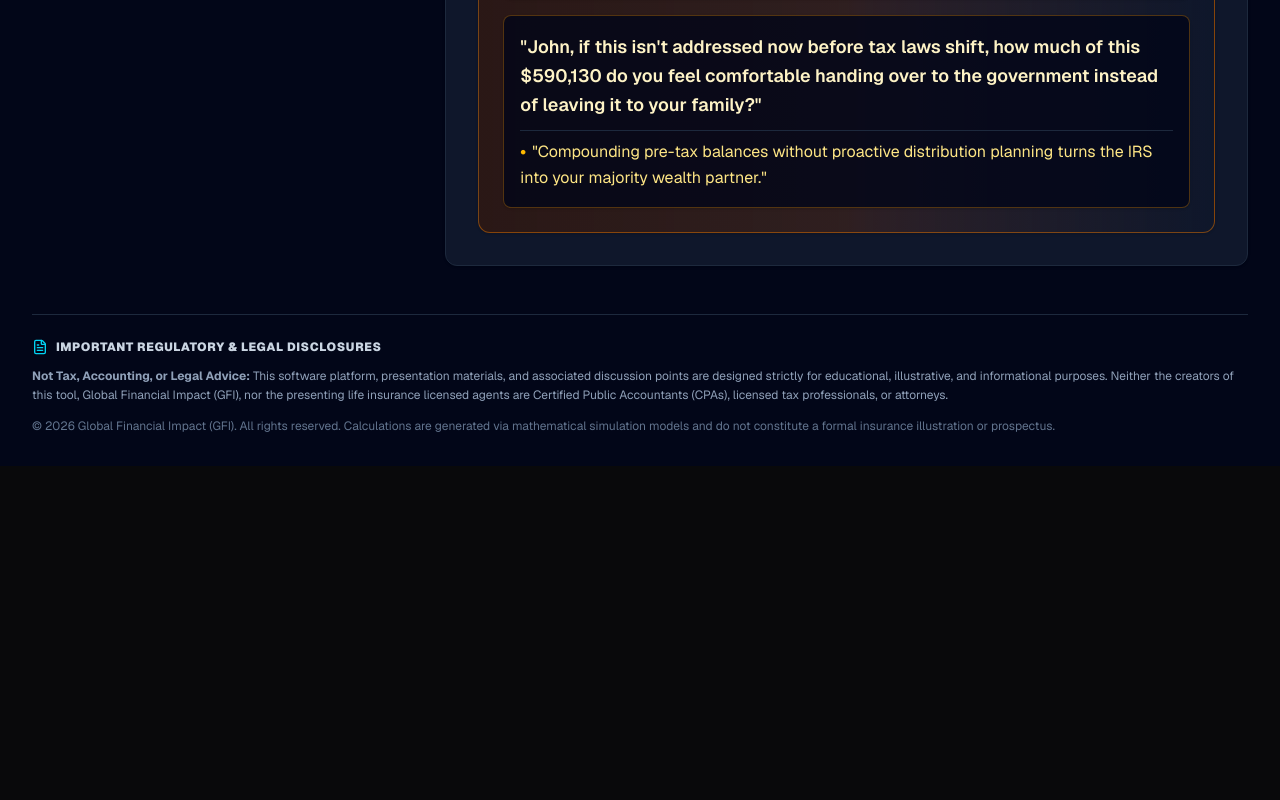
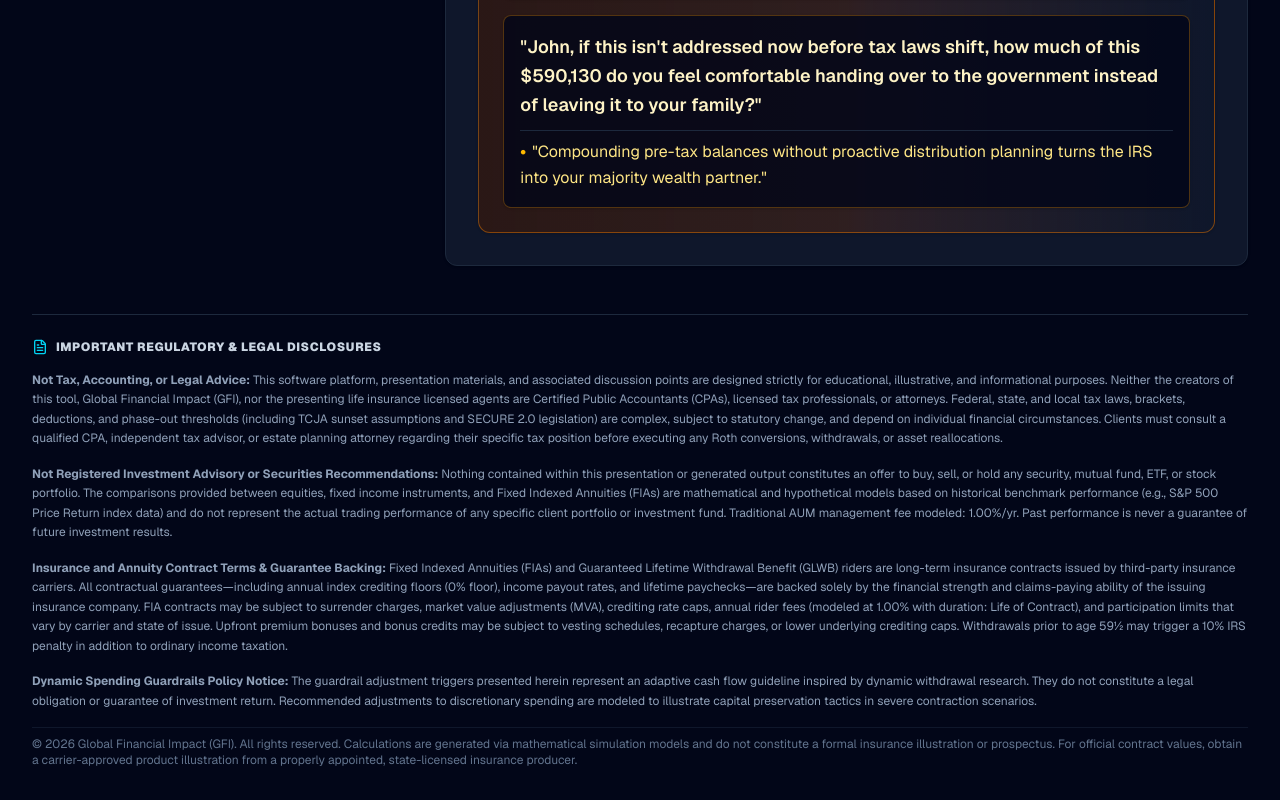
Before and after one commit to jromangfi21/gfi-platform, a Next.js app in the folder advisor-tool/: page / in a window 1280 px wide. Shown: the part 1356-2156 px from the top of the page. Before the commit the page ends 1822 px from the top, so only its background shows below. Built offline with nearby package versions, Linux system fonts and the light colour scheme.

Commit message:
Restore all footer disclosures on web view and enforce strict 3-page print dossier

```diff
--- a/advisor-tool/app/page.tsx
+++ b/advisor-tool/app/page.tsx
@@ -10,7 +10,7 @@ import {
   ShieldCheck, TrendingDown, DollarSign, Users, Sliders, AlertTriangle,
   Printer, PlayCircle, ChevronRight, CheckCircle2,
   Award, ShieldAlert, Globe, Activity, Landmark, Wallet, Check, Gift, Percent,
-  MapPin, Compass, FileText, Unlock, Briefcase, MessageSquare, ClipboardList, Layers, PieChart, Flame, CheckSquare, Eye, EyeOff, Clock, Gauge, BookOpen, Compass as CompassIcon
+  MapPin, Compass, FileText, Unlock, Briefcase, MessageSquare, ClipboardList, Layers, PieChart, Flame, CheckSquare, Eye, EyeOff, Clock, Gauge, ArrowRight, BookOpen, Compass as CompassIcon
 } from 'lucide-react';
 
 export default function AdvisorTool() {
@@ -445,25 +445,25 @@ export default function AdvisorTool() {
               </thead>
               <tbody className="divide-y divide-slate-200 text-slate-800">
                 <tr>
-                  <td className="py-2 px-3 font-semibold text-slate-900">{lang === 'es' ? 'Impuestos Federales y Estatales (hasta 95 años)' : 'Lifetime Federal & State Taxes (to Age 95)'}</td>
-                  <td className="py-2 px-3">${taxAnalysis.totalBaselineTax.toLocaleString()}</td>
-                  <td className="py-2 px-3 font-bold text-emerald-800">${taxAnalysis.totalPlanTax.toLocaleString()}</td>
-                  <td className="py-2 px-3 text-right font-black text-emerald-700">+${taxAnalysis.lifetimeTaxSaved.toLocaleString()} Saved</td>
+                  <td className="py-2.5 px-3 font-semibold text-slate-900">{lang === 'es' ? 'Impuestos Federales y Estatales (hasta 95 años)' : 'Lifetime Federal & State Taxes (to Age 95)'}</td>
+                  <td className="py-2.5 px-3">${taxAnalysis.totalBaselineTax.toLocaleString()}</td>
+                  <td className="py-2.5 px-3 font-bold text-emerald-800">${taxAnalysis.totalPlanTax.toLocaleString()}</td>
+                  <td className="py-2.5 px-3 text-right font-black text-emerald-700">+${taxAnalysis.lifetimeTaxSaved.toLocaleString()} Saved</td>
                 </tr>
                 <tr>
-                  <td className="py-2 px-3 font-semibold text-slate-900">{lang === 'es' ? 'Tasa Neta Efectiva de Conversión' : 'Net Effective Conversion Tax Rate'}</td>
-                  <td className="py-2 px-3">{taxAnalysis.grossStatutoryRatePct}% (Progressive)</td>
+                  <td className="py-2.5 px-3 font-semibold text-slate-900">{lang === 'es' ? 'Tasa Neta Efectiva de Conversión' : 'Net Effective Conversion Tax Rate'}</td>
+                  <td className="py-2.5 px-3">{taxAnalysis.grossStatutoryRatePct}% (Progressive)</td>
                   <td className="py-2.5 px-3 font-bold text-emerald-800">{taxAnalysis.overallNetEffectiveTaxRate}%</td>
                   <td className="py-2.5 px-3 text-right font-bold text-slate-900">-{(carrierBonusPct * 100).toFixed(0)}% Bonus Offset</td>
                 </tr>
                 <tr>
-                  <td className="py-2 px-3 font-semibold text-slate-900">{lang === 'es' ? 'Retiros Forzosos RMD Obligatorios (Edad 73+)' : 'Compulsory Mandatory RMDs (Age 73+)'}</td>
-                  <td className="py-2 px-3">Subject to peak tax brackets</td>
-                  <td className="py-2 px-3 font-bold text-indigo-900">$0 (100% Tax-Free Roth)</td>
+                  <td className="py-2.5 px-3 font-semibold text-slate-900">{lang === 'es' ? 'Retiros Forzosos RMD Obligatorios (Edad 73+)' : 'Compulsory Mandatory RMDs (Age 73+)'}</td>
+                  <td className="py-2.5 px-3">Subject to peak tax brackets</td>
+                  <td className="py-2.5 px-3 font-bold text-indigo-900">$0 (100% Tax-Free Roth)</td>
                   <td className="py-2.5 px-3 text-right font-bold text-indigo-700">Protected</td>
                 </tr>
                 <tr>
-                  <td className="py-2 px-3 font-semibold text-slate-900">{lang === 'es' ? 'Penalidad de 10 Años a Herederos (SECURE 2.0)' : 'Heir SECURE Act 10-Yr Tax Drag'}</td>
+                  <td className="py-2.5 px-3 font-semibold text-slate-900">{lang === 'es' ? 'Penalidad de 10 Años a Herederos (SECURE 2.0)' : 'Heir SECURE Act 10-Yr Tax Drag'}</td>
                   <td className="py-2.5 px-3">${(taxAnalysis.terminalWealthBase * heirsTaxRate).toLocaleString()}</td>
                   <td className="py-2.5 px-3 font-bold text-indigo-900">$0 Tax-Free Inherited Base</td>
                   <td className="py-2.5 px-3 text-right font-black text-indigo-700">+${taxAnalysis.heirSavings.toLocaleString()} Sheltered</td>
@@ -2453,19 +2453,33 @@ export default function AdvisorTool() {
 
       </div>
 
-      {/* Regulatory Disclosures */}
-      <footer className="mt-12 pt-6 border-t border-slate-800 text-xs text-slate-400 leading-relaxed space-y-3 print:hidden">
+      {/* =========================================================================
+          FOOTER DISCLOSURES (LIVE WEBSITE VIEW - print:hidden)
+          ========================================================================= */}
+      <footer className="mt-12 pt-6 border-t border-slate-800 text-xs text-slate-400 leading-relaxed space-y-4 print:hidden">
         <div className="flex items-center gap-2 font-black uppercase tracking-wider text-slate-300 text-xs">
           <FileText className="w-4 h-4 text-cyan-400" />
           <span>{lang === 'es' ? 'AVISO REGULATORIO Y LEGAL IMPORTANTE' : 'IMPORTANT REGULATORY & LEGAL DISCLOSURES'}</span>
         </div>
 
         <p>
-          <b>{lang === 'es' ? 'No Constituye Asesoramiento Tributario ni Legal:' : 'Not Tax, Accounting, or Legal Advice:'}</b> {lang === 'es' ? 'Esta plataforma y sus materiales son de carácter exclusivamente ilustrativo y educativo. Ni Global Financial Impact ni sus agentes con licencia de seguros son contadores públicos certificados (CPA) o abogados tributarios.' : 'This software platform, presentation materials, and associated discussion points are designed strictly for educational, illustrative, and informational purposes. Neither the creators of this tool, Global Financial Impact (GFI), nor the presenting life insurance licensed agents are Certified Public Accountants (CPAs), licensed tax professionals, or attorneys.'}
+          <b>Not Tax, Accounting, or Legal Advice:</b> This software platform, presentation materials, and associated discussion points are designed strictly for educational, illustrative, and informational purposes. Neither the creators of this tool, Global Financial Impact (GFI), nor the presenting life insurance licensed agents are Certified Public Accountants (CPAs), licensed tax professionals, or attorneys. Federal, state, and local tax laws, brackets, deductions, and phase-out thresholds (including TCJA sunset assumptions and SECURE 2.0 legislation) are complex, subject to statutory change, and depend on individual financial circumstances. Clients must consult a qualified CPA, independent tax advisor, or estate planning attorney regarding their specific tax position before executing any Roth conversions, withdrawals, or asset reallocations.
         </p>
 
-        <p className="text-xs text-slate-500">
-          © 2026 Global Financial Impact (GFI). All rights reserved. Calculations are generated via mathematical simulation models and do not constitute a formal insurance illustration or prospectus.
+        <p>
+          <b>Not Registered Investment Advisory or Securities Recommendations:</b> Nothing contained within this presentation or generated output constitutes an offer to buy, sell, or hold any security, mutual fund, ETF, or stock portfolio. The comparisons provided between equities, fixed income instruments, and Fixed Indexed Annuities (FIAs) are mathematical and hypothetical models based on historical benchmark performance (e.g., S&amp;P 500 Price Return index data) and do not represent the actual trading performance of any specific client portfolio or investment fund. Traditional AUM management fee modeled: {(aumFeePct * 100).toFixed(2)}%/yr. Past performance is never a guarantee of future investment results.
+        </p>
+
+        <p>
+          <b>Insurance and Annuity Contract Terms & Guarantee Backing:</b> Fixed Indexed Annuities (FIAs) and Guaranteed Lifetime Withdrawal Benefit (GLWB) riders are long-term insurance contracts issued by third-party insurance carriers. All contractual guarantees—including annual index crediting floors (0% floor), income payout rates, and lifetime paychecks—are backed solely by the financial strength and claims-paying ability of the issuing insurance company. FIA contracts may be subject to surrender charges, market value adjustments (MVA), crediting rate caps, annual rider fees (modeled at {(annuityFeePct * 100).toFixed(2)}% with duration: {feeDuration === 'ten_years' ? 'First 10 Years' : 'Life of Contract'}), and participation limits that vary by carrier and state of issue. Upfront premium bonuses and bonus credits may be subject to vesting schedules, recapture charges, or lower underlying crediting caps. Withdrawals prior to age 59½ may trigger a 10% IRS penalty in addition to ordinary income taxation.
+        </p>
+
+        <p>
+          <b>Dynamic Spending Guardrails Policy Notice:</b> The guardrail adjustment triggers presented herein represent an adaptive cash flow guideline inspired by dynamic withdrawal research. They do not constitute a legal obligation or guarantee of investment return. Recommended adjustments to discretionary spending are modeled to illustrate capital preservation tactics in severe contraction scenarios.
+        </p>
+
+        <p className="text-xs text-slate-500 pt-2 border-t border-slate-900">
+          © 2026 Global Financial Impact (GFI). All rights reserved. Calculations are generated via mathematical simulation models and do not constitute a formal insurance illustration or prospectus. For official contract values, obtain a carrier-approved product illustration from a properly appointed, state-licensed insurance producer.
         </p>
       </footer>
 
```
